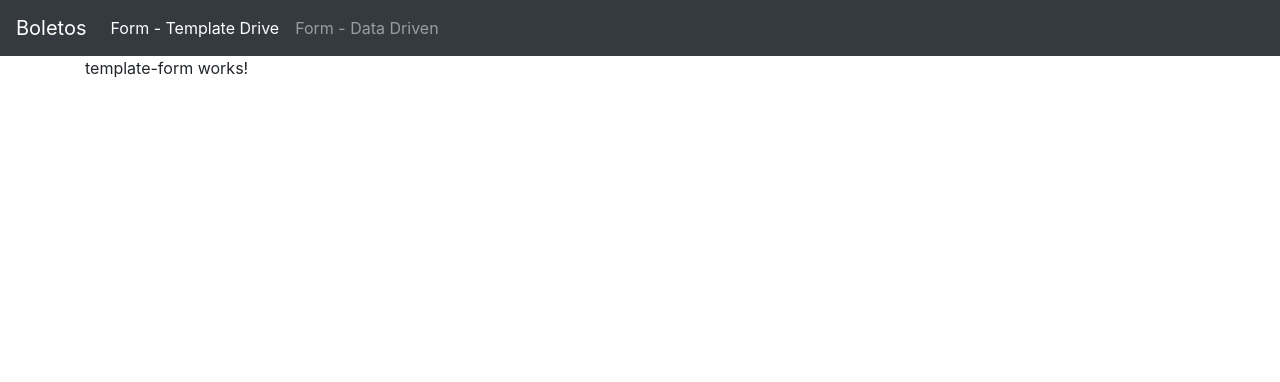
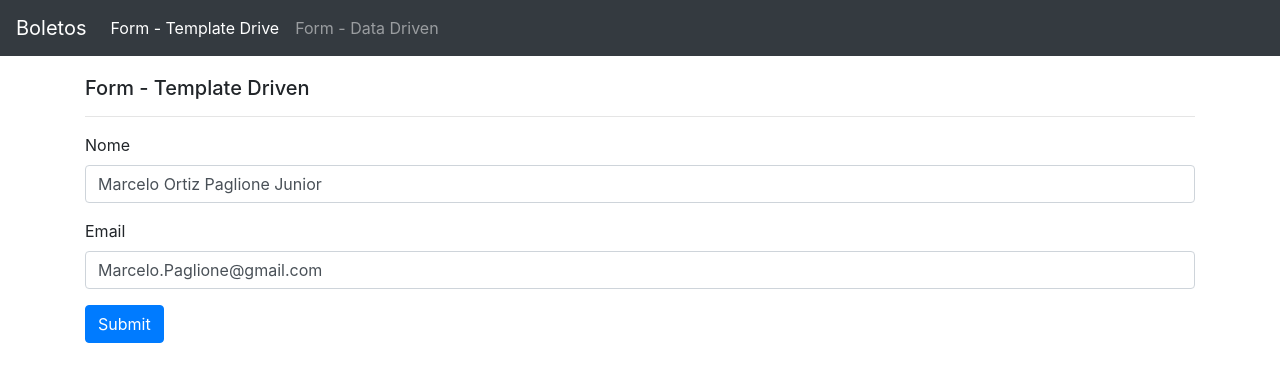
Before and after one commit to marcelopaglione/Angular-Cadastro-Users, an Angular app: page /templateForm in a window 1280 px wide. Shown: the top 382 px of the page. Built offline with nearby package versions, Linux system fonts and the light colour scheme.

Commit message:
refactor do new template module

```diff
--- a/src/app/app.component.html
+++ b/src/app/app.component.html
@@ -1,4 +1,4 @@
-<nav class="navbar navbar-dark navbar-expand-lg bg-dark">
+<nav class="navbar navbar-dark navbar-expand-lg bg-dark sticky-top">
   <a class="navbar-brand" href="#">Boletos</a>
   <button class="navbar-toggler" type="button" data-toggle="collapse" data-target="#navbarSupportedContent"
     aria-controls="navbarSupportedContent" aria-expanded="false" aria-label="Toggle navigation">
@@ -18,6 +18,6 @@
 
   </div>
 </nav>
-<div class="container">
+<div class="container" style="margin-top: 20px">
   <router-outlet></router-outlet>
 </div>
--- a/src/app/template-form/template-form.component.html
+++ b/src/app/template-form/template-form.component.html
@@ -1,3 +1,19 @@
-<p>
-  template-form works!
-</p>
+<h5>Form - Template Driven</h5>
+<hr>
+<form #f="ngForm" (ngSubmit)="onSubmit(f)">
+
+  <div class="form-group">
+    <label for="nome">Nome</label>
+    <input type="email" class="form-control" id="nome" name="nome" placeholder="Nome"
+      [(ngModel)]="usuario.nome">
+  </div>
+
+  <div class="form-group">
+    <label for="email">Email</label>
+    <input type="email" class="form-control" id="email" name="email" placeholder="nome@email.com"
+      [(ngModel)]="usuario.email">
+  </div>
+
+  <button type="submit" class="btn btn-primary">Submit</button>
+
+</form>
--- a/src/app/template-form/template-form.component.ts
+++ b/src/app/template-form/template-form.component.ts
@@ -7,7 +7,18 @@ import { Component, OnInit } from '@angular/core';
 })
 export class TemplateFormComponent implements OnInit {
 
+  usuario: any = {
+    nome: 'Marcelo Ortiz Paglione Junior',
+    email: 'Marcelo.Paglione@gmail.com'
+  }
+
   constructor() { }
+
+  onSubmit(form){
+    console.log(form);
+    console.log(form.value);
+    console.log(this.usuario);
+  }
 
   ngOnInit() {
   }
```
Also changed, not shown: src/app/app.module.ts (+8 -2 lines), src/app/template-form/template-form.module.ts (added, +15 -0 lines).
